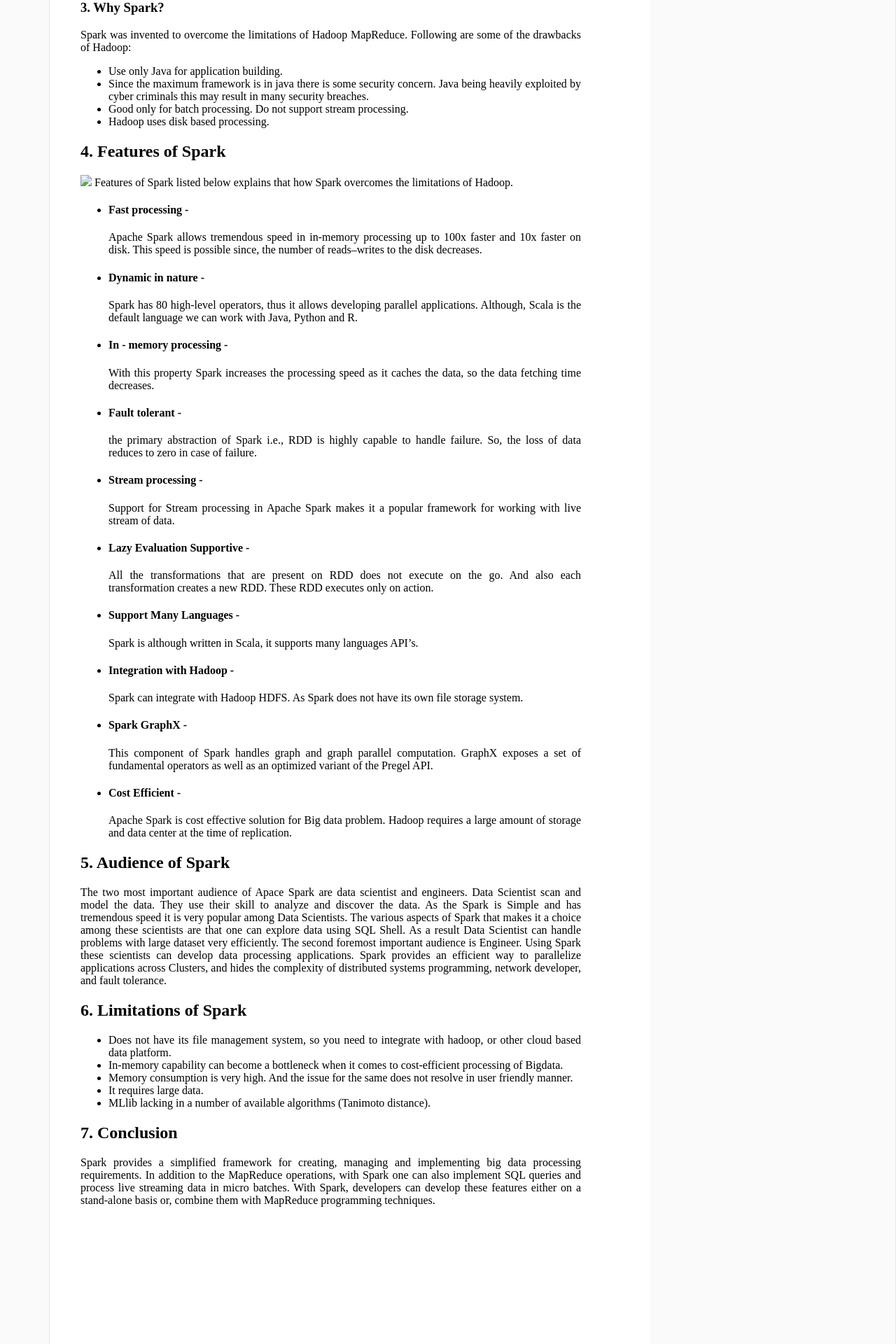
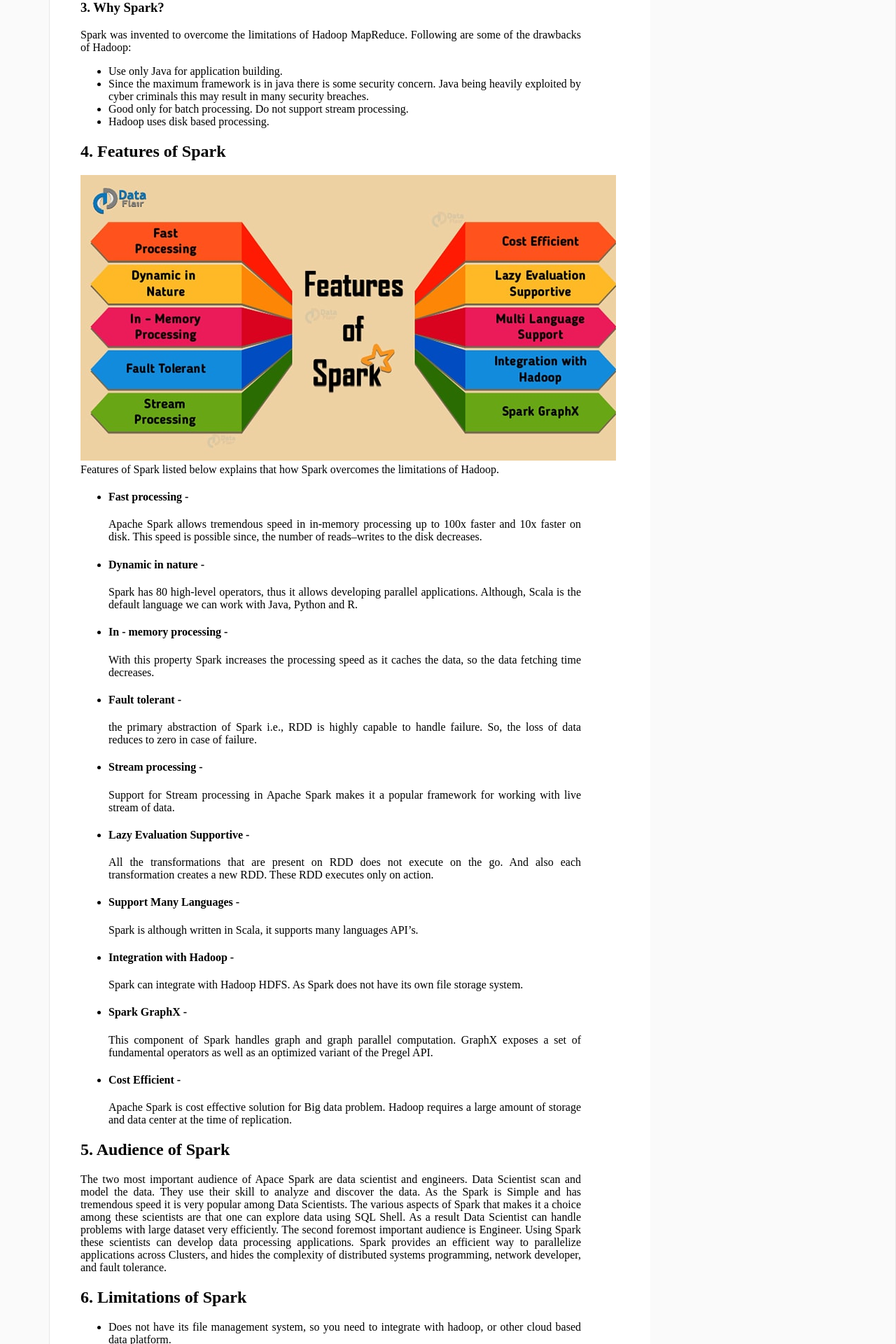
Before and after one commit to spark-tutorial/spark-tutorial.github.io, a Jekyll site: the page built from p/apache-spark-introduction.html, in a window 1280 px wide. Shown: the part 984-2904 px from the top of the page at 70% size. Built offline with Jekyll 4.4.1, drawn with Linux system fonts in a browser that asks for light colours.

Commit message:
Update apache-spark-introduction.html

```diff
--- a/p/apache-spark-introduction.html
+++ b/p/apache-spark-introduction.html
@@ -37,7 +37,7 @@ title: Spark Tutorial
 	</p>
 	<p>
 		<h2>4.	Features of Spark</h2>
-                        <img src="../apache-spark-features.jpg">
+                        <img src="../image/apache-spark-features.jpg">
 			Features of Spark listed below explains that how Spark overcomes the limitations of Hadoop.
 			<ul>
 			<li>	<h4>Fast processing -</h4> Apache Spark allows tremendous speed in in-memory processing up to 100x faster and 10x faster on disk. This speed is possible since, the number of reads–writes to the disk decreases.</li>
```
